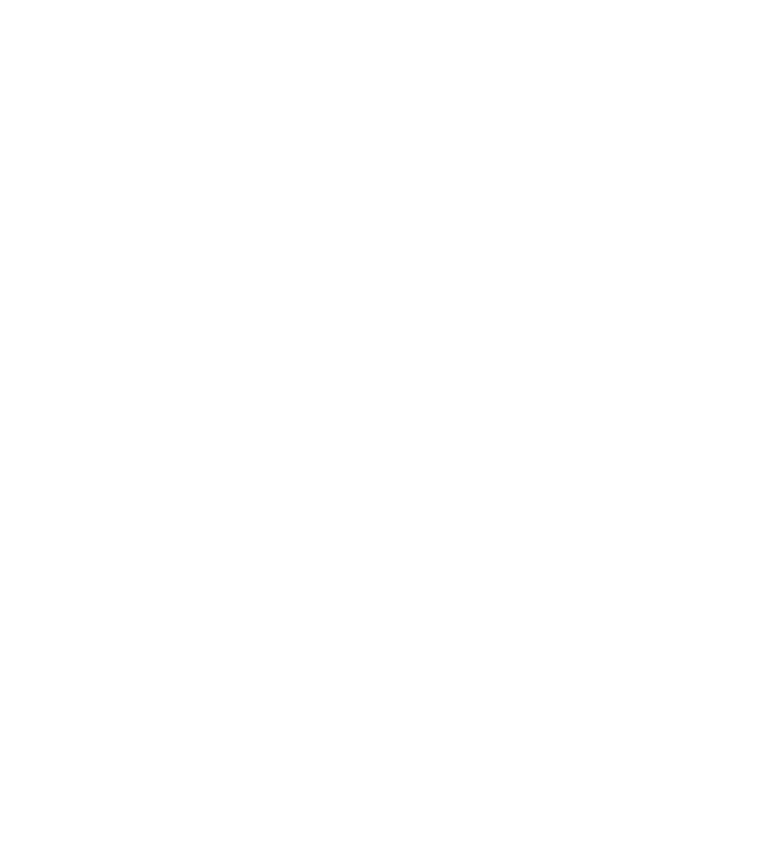
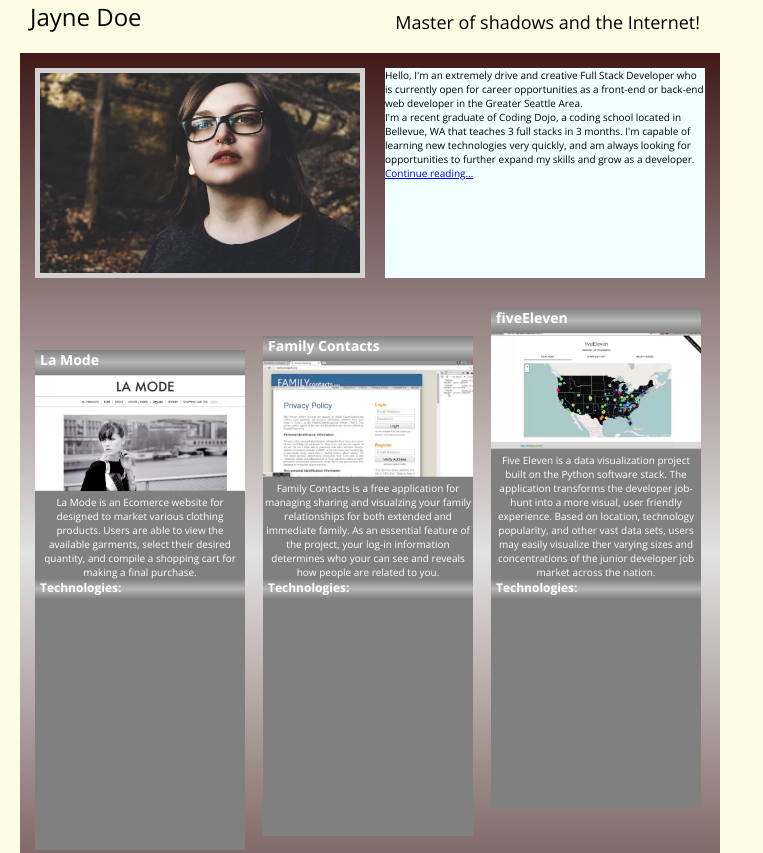
Before and after one commit to michaelquon/cd_portfolio, a plain HTML site: page index.html in a window 1280 px wide. Shown: the top 853 px of the page, without its empty margins (0-763 px from the left). Before the commit the page ends 800 px from the top, so only its background shows below. Drawn offline with nearby package versions, Linux system fonts and the light colour scheme.

Commit message:
second commit

```diff
--- a/index.html
+++ b/index.html
@@ -1,12 +1,31 @@
 <!DOCTYPE html>
 <html>
     <head>
-	<link rel="stylesheet" href="style.css">
+    <link rel="stylesheet" href="style.css">
+    <link href="https://fonts.googleapis.com/css?family=Open+Sans:400,700" rel="stylesheet">
 	<meta charset="utf-8">
-        <title>  </title>
+        <title>Jayne Doe's Portfolio</title>
     </head>
     <body>
-        <h1>  </h1>
-        <p>  </p>
+        <h1>Jayne Doe</h1>
+        <h2>Master of shadows and the Internet!</h2>
+        <div id="main-container">
+            <div class="box-aboutme">
+                <img class="my-pic" src="img/photo_of_me.jpg" alt="my profile image">
+                <p class="about-box">Hello, I'm an extremely drive and creative Full Stack Developer who is currently open for career opportunities as a
+                front-end or back-end web developer in the Greater Seattle Area.<br />
+                I'm a recent graduate of Coding Dojo, a coding school located in Bellevue, WA that teaches 3 full stacks in 3 months.
+                I'm capable of learning new technologies very quickly, and am always looking for opportunities to further expand my skills
+                and grow as a developer.
+                <a href="#">Continue reading...</a></p>
+            </div>
+
+            <div class="laMode"><div class="lm-head">La Mode</div><img class="lamode-pic" src="img/lamode.png"><p>La Mode is an Ecomerce website for designed to market various clothing products. Users are able to view the available garments, select their desired quantity, and compile a shopping cart for making a final purchase.</p><div class="lm-head2">Technologies:</div>
+            </div>
+            <div class="famContact"><div class="lm-head">Family Contacts</div><img class="fam-pic" src="img/familycontacts.png"><p>Family Contacts is a free application for managing sharing and visualzing your family relationships for both extended and immediate family. As an essential feature of the project, your log-in information determines who your can see and reveals how people are related to you.
+                </p><div class="lm-head2">Technologies:</div></div>
+            <div class="fiveEleven"><div class="lm-head">fiveEleven</div><img class="five-Elv" src="img/fiveEleven.png"><p>Five Eleven is a data visualization project built on the Python software stack. The application transforms the developer job-hunt into a more visual, user friendly experience. Based on location, technology popularity, and other vast data sets, users may easily visualize ther varying sizes and concentrations of the junior developer job market across the nation.</p><div class="lm-head2">Technologies:</div></div>
+        </div>
+
     </body>
 </html>
--- a/style.css
+++ b/style.css
@@ -9,3 +9,97 @@
 	padding: 0;
 	margin: 0;
 	}
+	body{
+		background-color: rgb(253, 253, 228);
+		width: 1000px;
+	}
+	h1, h2{
+		text-align: center;
+		display: inline;
+		font-family: 'Open Sans', sans-serif;
+	}
+	h1{
+		font-size: 1.500em;
+		margin-left: 30px;
+		margin-top: 20px;
+	}
+	h2{
+		font-size: 1.125em;
+		float: right;
+		margin-top: 10px;
+		margin-right: 300px;
+	}
+	#main-container{
+		background-image: linear-gradient(rgb(65, 25, 25), rgb(226, 226, 226), rgb(65, 25, 25));
+		width: 700px;
+		height: 1000px;
+		margin: 20px;
+	}
+	.my-pic{
+		width: 320px;
+		height: 200px;
+		margin: 15px 7px 15px 15px;
+		border: 5px solid lightgrey;
+		float: left;
+	}
+	p{
+		font-family: 'Open Sans', sans-serif;
+		font-weight: 300;
+		font-size: 0.625em;
+	}
+	.about-box{
+		width: 320px;
+		height: 210px;
+		background-color: azure;
+		margin: 15px 15px 15px 7px;
+		float: right;
+	}
+	.lm-head{
+		font-size: 14px;
+		font-family: 'Open Sans', sans-serif;
+		font-weight: 700;
+		margin: 0;
+		text-align: left;
+		text-indent: 5px;
+		background-image: linear-gradient(gray, rgb(182, 182, 182), gray);
+		height: 25px;
+		width: 210px;
+	}
+	.lm-head2{
+		font-size: 12px;
+		font-family: 'Open Sans', sans-serif;
+		font-weight: 700;
+		margin:0;
+		text-align: left;
+		text-indent: 5px;
+		background-image: linear-gradient(gray, rgb(182, 182, 182), gray);
+		height: 20px;
+		width: 210px;
+	}
+	.laMode, .famContact, .fiveEleven{
+		text-align: center;
+		width: 210px;
+		height: 500px;
+		color: white;
+		background-color: grey;
+		display: inline-block;
+	}
+	.laMode{
+		margin: 15px 7px 15px 15px;
+	}
+	.famContact{
+		margin: 15px 7px 15px 7px;
+		}
+	.fiveEleven{
+		margin: 15px 15px 15px 7px;
+	}
+
+	.lamode-pic{
+		width: 210px;
+	}
+	.fam-pic{
+		width: 210px;
+	}
+	.five-Elv{
+		width: 210px;
+	}
```
